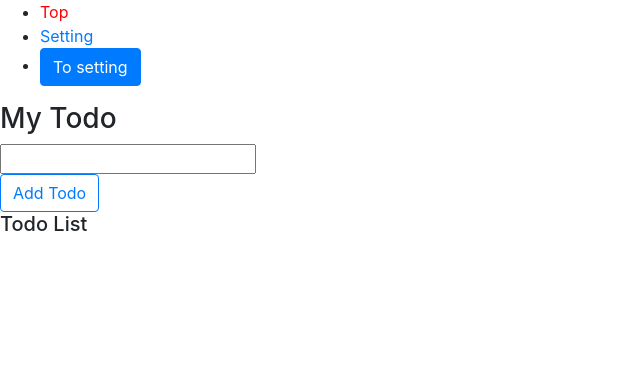
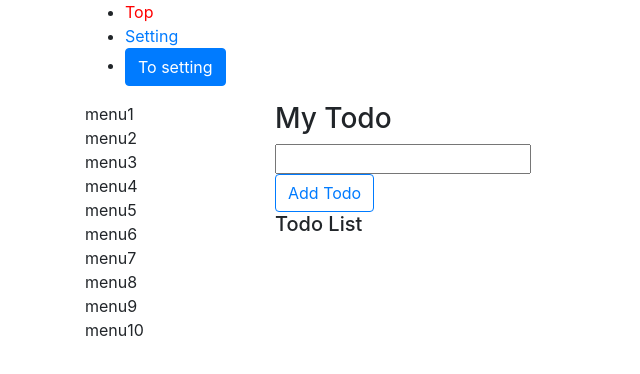
Before and after one commit to Y-Suzaki/react-js-sample, a React (Create React App) app in the folder front-app/react-redux-todo/: page / in a window 1280 px wide. Shown: the top 374 px of the page, without its empty margins (0-640 px from the left). Built offline with nearby package versions, Linux system fonts and the light colour scheme.

Commit message:
Add react grid.

```diff
--- a/front-app/react-redux-todo/src/App.js
+++ b/front-app/react-redux-todo/src/App.js
@@ -3,6 +3,8 @@ import './App.css';
 import Main from './components/Main';
 import Setting from './components/Setting';
 import SettingDetail from './components/SettingDetail';
+import Header from './components/Header';
+import Menu from './components/Menu';
 import NoMatch from './components/NoMatch';
 import { Button } from 'react-bootstrap';
 
@@ -12,6 +14,11 @@ import { Route, Link, NavLink } from "react-router-dom"
 import { connect } from "react-redux"
 import { push } from "connected-react-router"
 
+// React Gridで必要なimport
+import Container from 'react-bootstrap/Container'
+import Row from 'react-bootstrap/Row'
+import Col from 'react-bootstrap/Col'
+
 class App extends React.Component {
     constructor(props) {
         super(props);
@@ -19,19 +26,26 @@ class App extends React.Component {
 
     render() {
         return (
-            <div>
-                <ul>
-                    <li><NavLink activeStyle={{color: 'red'}} exact={true} to='/'>Top</NavLink></li>
-                    <li><NavLink activeStyle={{color: 'red'}} to='/setting'>Setting</NavLink></li>
-                    <li><Button onClick={this.props.pushSettingClicked}>To setting</Button></li>
-                </ul>
+            <Container>
+                <Row>
+                    <Col>
+                        <Header/>
+                    </Col>
+                </Row>
+                <Row>
+                    <Col>
+                        <Menu/>
+                    </Col>
+                    <Col xs={10}>
                         <Switch>
                             <Route path='/' component={Main} exact={true}/>
                             <Route path='/setting' component={Setting} exact={true}/>
                             <Route path='/setting/:id' component={SettingDetail}/>
                             <Route component={NoMatch}/>
                         </Switch>
-            </div>
+                    </Col>
+                </Row>
+            </Container>
         )
     }
 }
--- /dev/null
+++ b/front-app/react-redux-todo/src/components/Header.js
@@ -0,0 +1,20 @@
+import React from 'react';
+import { Link, NavLink } from "react-router-dom";
+import {Button} from "react-bootstrap";
+
+
+class Header extends React.Component {
+    render() {
+        return (
+            <div>
+                <ul>
+                    <li><NavLink activeStyle={{color: 'red'}} exact={true} to='/'>Top</NavLink></li>
+                    <li><NavLink activeStyle={{color: 'red'}} to='/setting'>Setting</NavLink></li>
+                    <li><Button onClick={this.props.pushSettingClicked}>To setting</Button></li>
+                </ul>
+            </div>
+        )
+    }
+}
+
+export default Header;
--- /dev/null
+++ b/front-app/react-redux-todo/src/components/Menu.js
@@ -0,0 +1,25 @@
+import React from 'react';
+import { Link, NavLink } from "react-router-dom";
+import {Button} from "react-bootstrap";
+
+
+class Menu extends React.Component {
+    render() {
+        return (
+            <div>
+                menu1<br/>
+                menu2<br/>
+                menu3<br/>
+                menu4<br/>
+                menu5<br/>
+                menu6<br/>
+                menu7<br/>
+                menu8<br/>
+                menu9<br/>
+                menu10<br/>
+            </div>
+        )
+    }
+}
+
+export default Menu;
```
Lines whose indentation alone changed are shown as unchanged.
